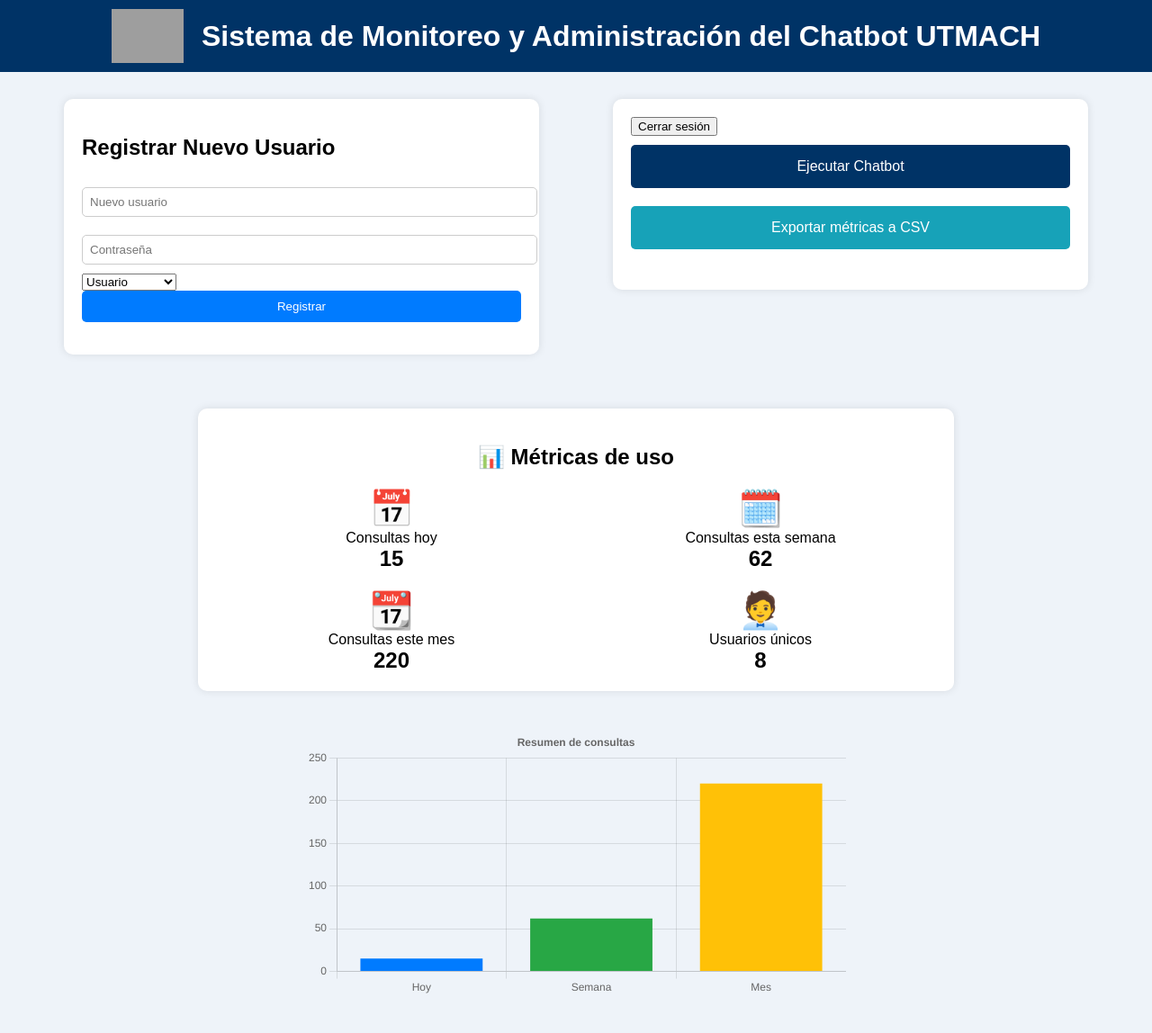
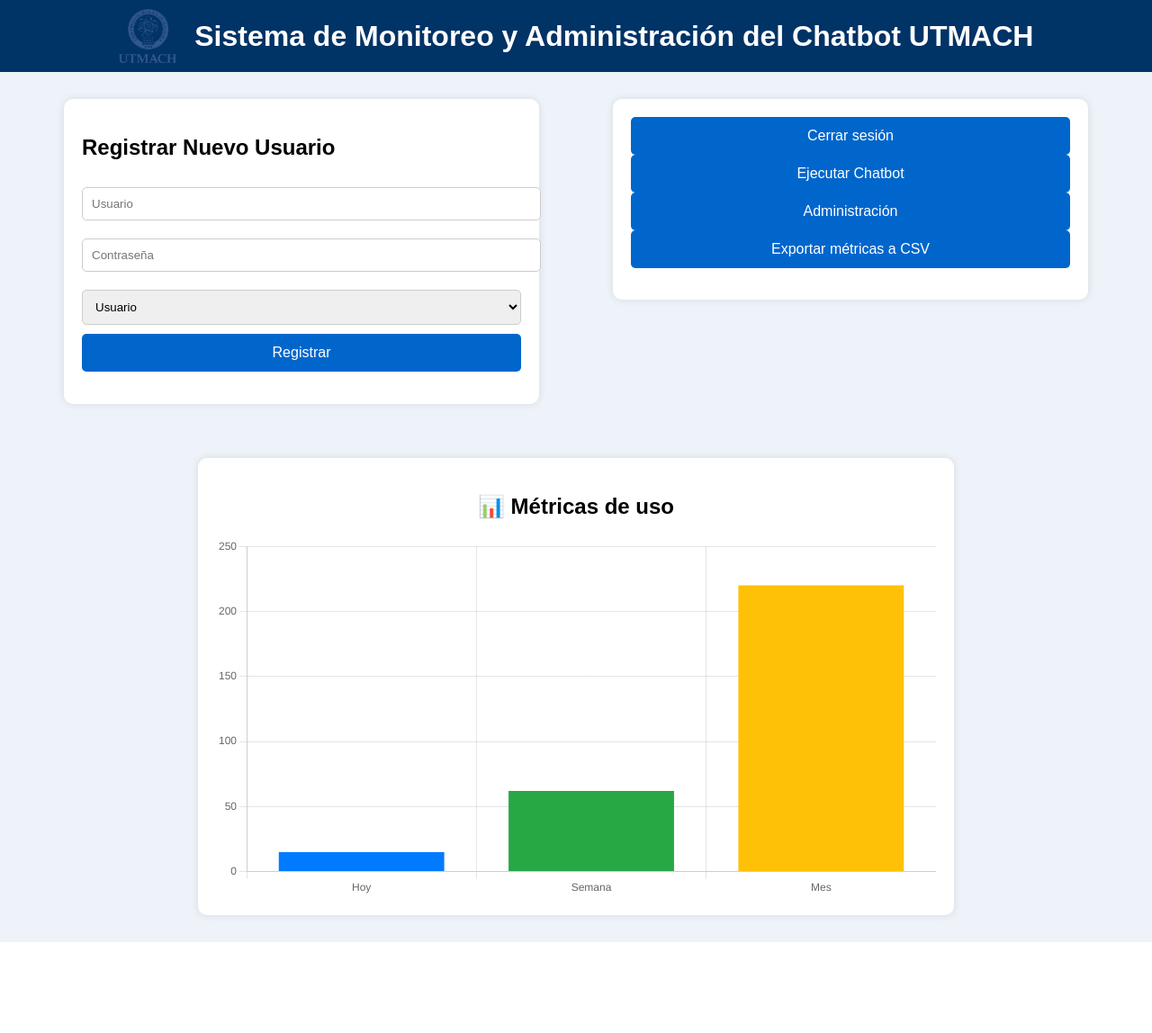
Before and after one commit to faustofi1262/chatbot-utmach, a Flask app: page /monitor in a window 1280 px wide. Shown: the whole page at 90% size. After the commit the page ends 1047 px from the top, so only its background shows below. Run offline with Flask 3, Linux system fonts and the light colour scheme; some libraries are stand-ins or nearby versions; grey boxes are pictures that could not be loaded.

Commit message:
UNIFICANDO CHATBOT CON ADMINs

```diff
--- a/templates/monitor.html
+++ b/templates/monitor.html
@@ -1,4 +1,3 @@
-{% raw %}
 <!DOCTYPE html>
 <html lang="es">
 <head>
@@ -44,61 +43,27 @@
       box-shadow: 0 0 10px rgba(0,0,0,0.1);
     }
 
-    .registro input {
+    input, select {
       width: 100%;
-      padding: 8px;
+      padding: 10px;
       margin: 10px 0;
       border: 1px solid #ccc;
       border-radius: 5px;
     }
 
-    .registro button {
-      background-color: #007bff;
-      color: white;
-      padding: 10px 15px;
-      border: none;
-      border-radius: 5px;
-      cursor: pointer;
+    button {
       width: 100%;
-    }
-
-    .registro button:hover {
-      background-color: #0056b3;
-    }
-
-    .boton-chatbot {
-      padding: 15px;
-      margin: 10px 0;
-      font-size: 16px;
-      width: 100%;
+      padding: 12px;
+      background-color: #0066cc;
       color: white;
       border: none;
       border-radius: 5px;
       cursor: pointer;
+      font-size: 16px;
     }
 
-    .iniciar {
-      background-color: #003366;
-    }
-
-    .iniciar:hover {
-      background-color: #0059b3;
-    }
-
-    .detener {
-      background-color: #cc0000;
-    }
-
-    .detener:hover {
-      background-color: #990000;
-    }
-
-    .logout-btn {
-      background-color: #a80000;
-    }
-
-    .logout-btn:hover {
-      background-color: #800000;
+    button:hover {
+      background-color: #004080;
     }
 
     .metricas {
@@ -119,201 +84,114 @@
   </style>
   <script src="https://cdn.jsdelivr.net/npm/chart.js"></script>
 </head>
-<script>
-  const BASE_URL = window.location.origin;
-</script>
 <body>
   <header>
-    <img src="{{ url_for('static', filename='logo.png') }}" alt="Logo UTMACH" />
+    <img src="logo.png" alt="Logo UTMACH" />
     <h1>Sistema de Monitoreo y Administración del Chatbot UTMACH</h1>
   </header>
 
   <div class="contenedor">
     <div class="registro">
       <h2>Registrar Nuevo Usuario</h2>
-    <input type="text" id="nuevo_usuario" placeholder="Nuevo usuario">
+      <input type="text" id="nuevo_usuario" placeholder="Usuario">
       <input type="password" id="nuevo_password" placeholder="Contraseña">
       <select id="nuevo_rol">
-      <option value="usuario" selected>Usuario</option>
+        <option value="usuario">Usuario</option>
         <option value="admin">Administrador</option>
       </select>
       <button onclick="registrarUsuario()">Registrar</button>
-    <p id="mensaje_registro" style="color: green;"></p>
-
+      <p id="mensaje_registro"></p>
     </div>
 
     <div class="acciones">
-      <button onclick="window.location.href = BASE_URL + '/logout'">Cerrar sesión</button>
-      <button id="btn-main" class="boton-chatbot iniciar" onclick="toggleMain()">Ejecutar Chatbot</button>
-      <button class="boton-chatbot" style="background-color: #17a2b8;" onclick="exportarCSV()">Exportar métricas a CSV</button>
+      <button onclick="window.location.href='/logout'">Cerrar sesión</button>
+      <button onclick="toggleChatbot()">Ejecutar Chatbot</button>
+      <button onclick="window.location.href='/admin.html'">Administración</button>
+      <button onclick="exportarCSV()">Exportar métricas a CSV</button>
       <div class="resultado" id="resultado"></div>
     </div>
   </div>
 
-  </div>
   <div class="metricas">
-    <h2 style="text-align:center;">📊 Métricas de uso</h2>
-    <div style="display: grid; grid-template-columns: repeat(2, 1fr); gap: 20px; text-align: center;">
-      <div>
-        <div style="font-size: 40px;">📅</div>
-        <div>Consultas hoy</div>
-        <div style="font-size: 24px; font-weight: bold;" id="consultas_dia">0</div>
-      </div>
-      <div>
-        <div style="font-size: 40px;">🗓️</div>
-        <div>Consultas esta semana</div>
-        <div style="font-size: 24px; font-weight: bold;" id="consultas_semana">0</div>
-      </div>
-      <div>
-        <div style="font-size: 40px;">📆</div>
-        <div>Consultas este mes</div>
-        <div style="font-size: 24px; font-weight: bold;" id="consultas_mes">0</div>
-      </div>
-      <div>
-        <div style="font-size: 40px;">🧑‍💼</div>
-        <div>Usuarios únicos</div>
-        <div style="font-size: 24px; font-weight: bold;" id="ids_unicas">0</div>
-      </div>
-    </div>
-  </div>
-  <div style="max-width: 600px; margin: 40px auto;">
-    <canvas id="graficoConsultas"></canvas>
+    <h2>📊 Métricas de uso</h2>
+    <p id="error_metricas" style="color:red"></p>
+    <canvas id="graficoConsultas" width="400" height="200"></canvas>
   </div>
 
 <script>
+const BASE_URL = window.location.origin;
 let ejecutando = false;
-
-    async function toggleMain() {
-      const boton = document.getElementById("btn-main");
-      const url = ejecutando ? "/detener_main" : "/ejecutar_main";
-
-      try {
-        const response = await fetch(url, { method: "POST" });
-        const data = await response.json();
-        document.getElementById("resultado").textContent = data.message || data.error;
-
-        if (response.ok) {
-          ejecutando = !ejecutando;
-          boton.textContent = ejecutando ? "Detener Chatbot" : "Ejecutar Chatbot";
-          boton.className = ejecutando ? "boton-chatbot detener" : "boton-chatbot iniciar";
-        }
-      } catch (error) {
-        alert("❌ Error al conectar con el servidor.");
-      }
-    }
-    let miGrafico = null;
-
-  async function cargarMetricas() {
-    try {
-      const res = await fetch('/metricas');
-      const data = await res.json();
-
-      if (data.error) {
-        document.querySelector(".metricas").textContent = "Error al cargar métricas.";
-        return;
-      }
-
-      // Asignar valores al DOM
-      document.getElementById("consultas_dia").textContent = data.consultas_dia;
-      document.getElementById("consultas_semana").textContent = data.consultas_semana;
-      document.getElementById("consultas_mes").textContent = data.consultas_mes;
-      document.getElementById("ids_unicas").textContent = data.ids_unicas;
-
-      // Cargar gráfico de barras
-      const ctx = document.getElementById('graficoConsultas').getContext('2d');
-
-      if (miGrafico) {
-        miGrafico.destroy(); // Evita múltiples instancias
-      }
-
-      miGrafico = new Chart(ctx, {
-        type: 'bar',
-        data: {
-          labels: ['Hoy', 'Semana', 'Mes'],
-          datasets: [{
-            label: 'Consultas',
-            data: [
-              data.consultas_dia,
-              data.consultas_semana,
-              data.consultas_mes
-            ],
-            backgroundColor: ['#007bff', '#28a745', '#ffc107']
-          }]
-        },
-        options: {
-          responsive: true,
-          plugins: {
-            legend: { display: false },
-            title: {
-              display: true,
-              text: 'Resumen de consultas'
-            }
-          },
-          scales: {
-            y: { beginAtZero: true }
-          }
-        }
-      });
-    } catch (error) {
-      document.querySelector(".metricas").textContent = "Error al cargar métricas.";
-    }
-  }
-
+let grafico = null;
 
 async function registrarUsuario() {
   const user = document.getElementById("nuevo_usuario").value;
   const pass = document.getElementById("nuevo_password").value;
   const rol = document.getElementById("nuevo_rol").value;
 
-  if (!user || !pass || !rol) {
-    document.getElementById("mensaje_registro").textContent = "Completa todos los campos.";
-    return;
-  }
-
   try {
     const res = await fetch(BASE_URL + "/registrar_usuario", {
       method: "POST",
       headers: { "Content-Type": "application/json" },
-      body: JSON.stringify({ username: user, password: pass, rol: rol })
+      body: JSON.stringify({ username: user, password: pass, rol })
     });
-
     const data = await res.json();
     document.getElementById("mensaje_registro").textContent = data.message || data.error;
-  } catch (err) {
-    document.getElementById("mensaje_registro").textContent = "❌ Error al registrar usuario.";
+  } catch (e) {
+    document.getElementById("mensaje_registro").textContent = "Error al conectar con el servidor.";
   }
 }
 
-    function logout() {
-      window.location.href = "/logout";
+async function toggleChatbot() {
+  const url = ejecutando ? "/detener_chatbot" : "/ejecutar_chatbot";
+  try {
+    const res = await fetch(BASE_URL + url, { method: "POST" });
+    const data = await res.json();
+    document.getElementById("resultado").textContent = data.message || data.error;
+    ejecutando = !ejecutando;
+  } catch (err) {
+    document.getElementById("resultado").textContent = "No se pudo conectar al servidor.";
   }
+}
+
+async function cargarMetricas() {
+  try {
+    const res = await fetch(BASE_URL + "/metricas");
+    const data = await res.json();
+    if (data.error) throw new Error(data.error);
+
+    const ctx = document.getElementById('graficoConsultas').getContext('2d');
+    if (grafico) grafico.destroy();
+    grafico = new Chart(ctx, {
+      type: 'bar',
+      data: {
+        labels: ['Hoy', 'Semana', 'Mes'],
+        datasets: [{
+          label: 'Consultas',
+          data: [data.consultas_dia, data.consultas_semana, data.consultas_mes],
+          backgroundColor: ['#007bff', '#28a745', '#ffc107']
+        }]
+      },
+      options: {
+        responsive: true,
+        plugins: { legend: { display: false } },
+        scales: { y: { beginAtZero: true } }
+      }
+    });
+  } catch (error) {
+    document.getElementById("error_metricas").textContent = "Error al cargar métricas.";
+  }
+}
+
 function exportarCSV() {
-  const hoy = document.getElementById("consultas_dia").textContent;
-  const semana = document.getElementById("consultas_semana").textContent;
-  const mes = document.getElementById("consultas_mes").textContent;
-  const usuarios = document.getElementById("ids_unicas").textContent;
-
-  const filas = [
-    ["Métrica", "Cantidad"],
-    ["Consultas hoy", hoy],
-    ["Consultas esta semana", semana],
-    ["Consultas este mes", mes],
-    ["Usuarios únicos", usuarios]
-  ];
-
-  let csvContent = "data:text/csv;charset=utf-8,"
-    + filas.map(fila => fila.join(",")).join("\n");
-
-  const enlace = document.createElement("a");
-  enlace.setAttribute("href", encodeURI(csvContent));
-  enlace.setAttribute("download", "metricas_chatbot.csv");
-  document.body.appendChild(enlace);
-  enlace.click();
-  document.body.removeChild(enlace);
+  const csv = "Consultas Hoy,Consultas Semana,Consultas Mes\n" +
+              document.getElementById("graficoConsultas").toDataURL();
+  const a = document.createElement("a");
+  a.href = "data:text/csv;charset=utf-8," + encodeURIComponent(csv);
+  a.download = "metricas_chatbot.csv";
+  a.click();
 }
 
 cargarMetricas();
 </script>
 </body>
 </html>
-{% endraw %}
```
Lines whose indentation alone changed are shown as unchanged.
